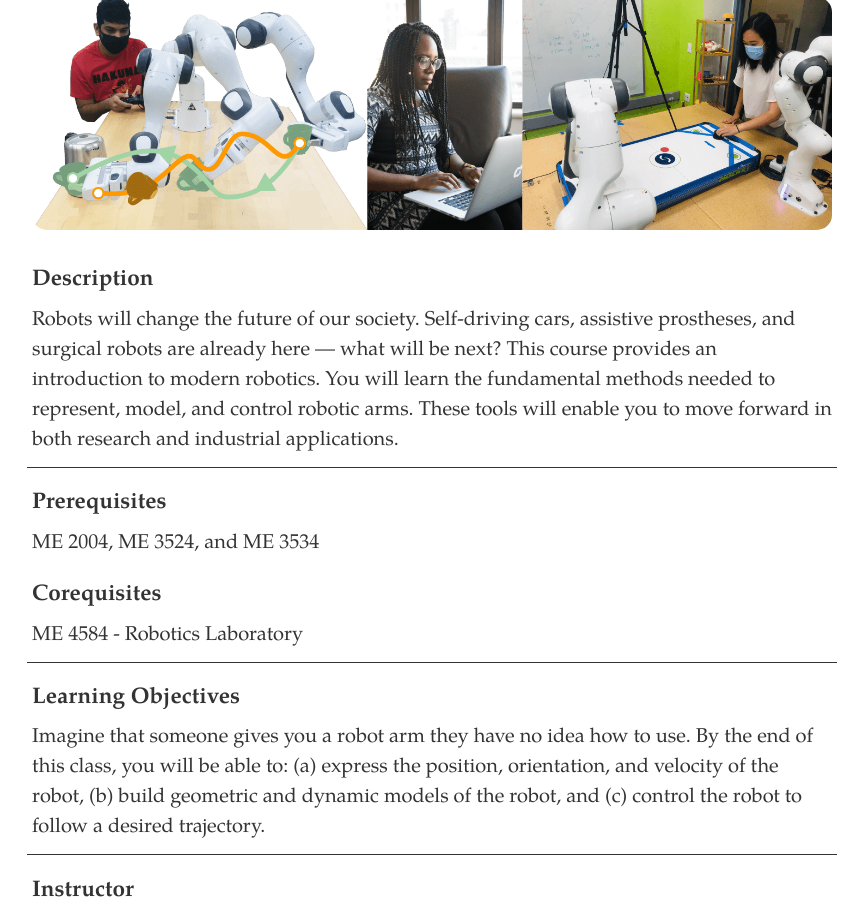
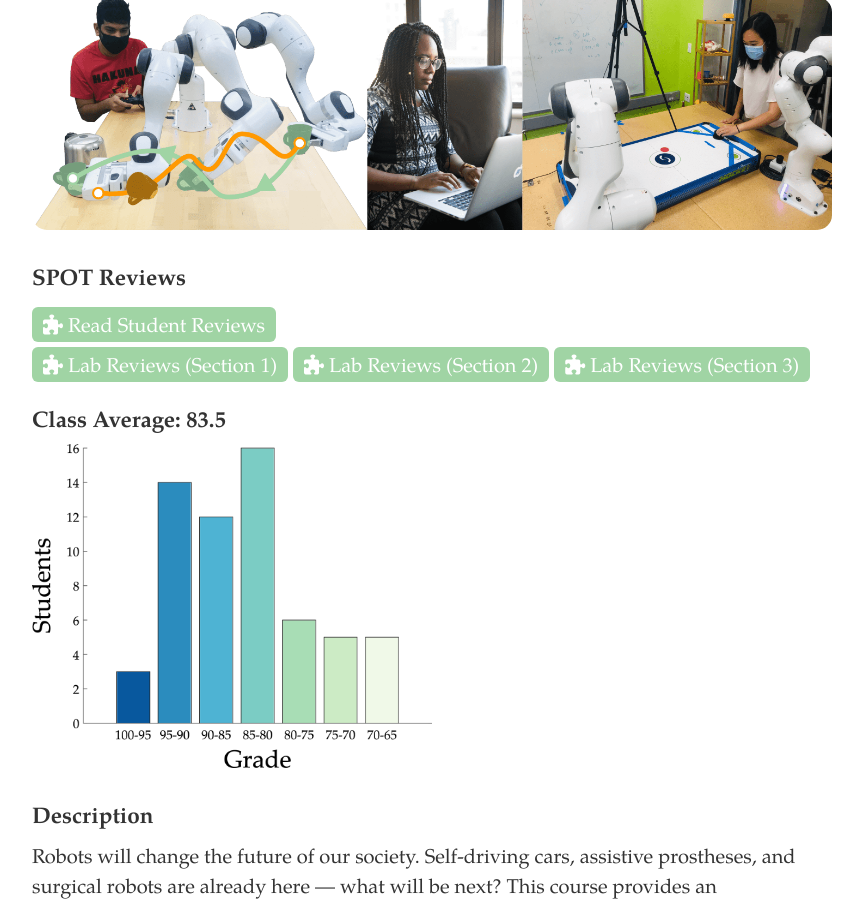
Before and after one commit to dylan-losey/dylan-losey.github.io, a Jekyll site: the page built from me4524-fall22.html, in a window 1280 px wide and 900 px high, scrolled down 362 px. Shown: the whole window, without its empty margins (208-1071 px from the left). Built offline with Jekyll 4.4.1, drawn with Linux system fonts in a browser that asks for light colours; nearby versions of some CDN libraries.

Commit message:
updating teaching

```diff
--- a/me4524-fall22.html
+++ b/me4524-fall22.html
@@ -57,6 +57,24 @@ tags: me4524-fall2022
 <div>
   <br>
 <img src="{{ site.baseurl }} /images/me4524/front.png" style="width:100%; height:100%; border-radius: 15px">
+</div>
+
+<div>
+  <h3>SPOT Reviews</h3>
+  <a href="{{ site.baseurl }} /pdfs/ME_4524_Fall2022.pdf" style="text-decoration:none;"><button class="btn">
+    <i class="fa fa-puzzle-piece"></i> Read Student Reviews</button></a> <br />
+
+  <a href="{{ site.baseurl }} /pdfs/ME_4584_Fall2022_Section1.pdf" style="text-decoration:none;"><button class="btn">
+    <i class="fa fa-puzzle-piece"></i> Lab Reviews (Section 1)</button></a>
+  <a href="{{ site.baseurl }} /pdfs/ME_4584_Fall2022_Section2.pdf" style="text-decoration:none;"><button class="btn">
+    <i class="fa fa-puzzle-piece"></i> Lab Reviews (Section 2)</button></a>
+  <a href="{{ site.baseurl }} /pdfs/ME_4584_Fall2022_Section3.pdf" style="text-decoration:none;"><button class="btn">
+    <i class="fa fa-puzzle-piece"></i> Lab Reviews (Section 3)</button></a>
+</div>
+
+<div>
+  <h3>Class Average: 83.5</h3>
+  <img src="{{ site.baseurl }} /images/me4524/fall2022.png" style="width:50%; height:100%; border-radius: 0px">
 </div>
 
 <div>
```
Also changed, not shown: images/me4524/fall2022.png (added), 4 other files.
